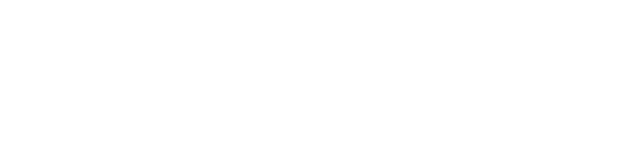
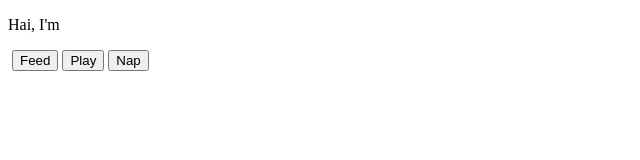
Before and after one commit to christielewis/christielewis-tamagotchi, a plain HTML site: page HTML/index.html in a window 1280 px wide. Shown: the whole page, without its empty margins (0-640 px from the left). Drawn offline with Linux system fonts and the light colour scheme; files that its build step writes are made by us from their sources; files whose address does not match are found by name.

Commit message:
added html,css, and js folders and files

```diff
--- a/HTML/index.html
+++ b/HTML/index.html
@@ -9,7 +9,20 @@
     <title>Tamagotcha!</title>
 </head>
 <body>
+    <section class="tama-info">
+        <p id="name">
+            Hai, I'm
+        </p>
+        <p id="status">
 
+        </p>
+    </section>
+    <section class="tama-game">
+        <img src="" alt="">
+        <button class="tama-button" id="feed">Feed</button>
+        <button class="tama-button" id="play">Play</button>
+        <button class="tama-button" id="nap">Nap</button>
+    </section>
 </body>
 </html>
 
```
